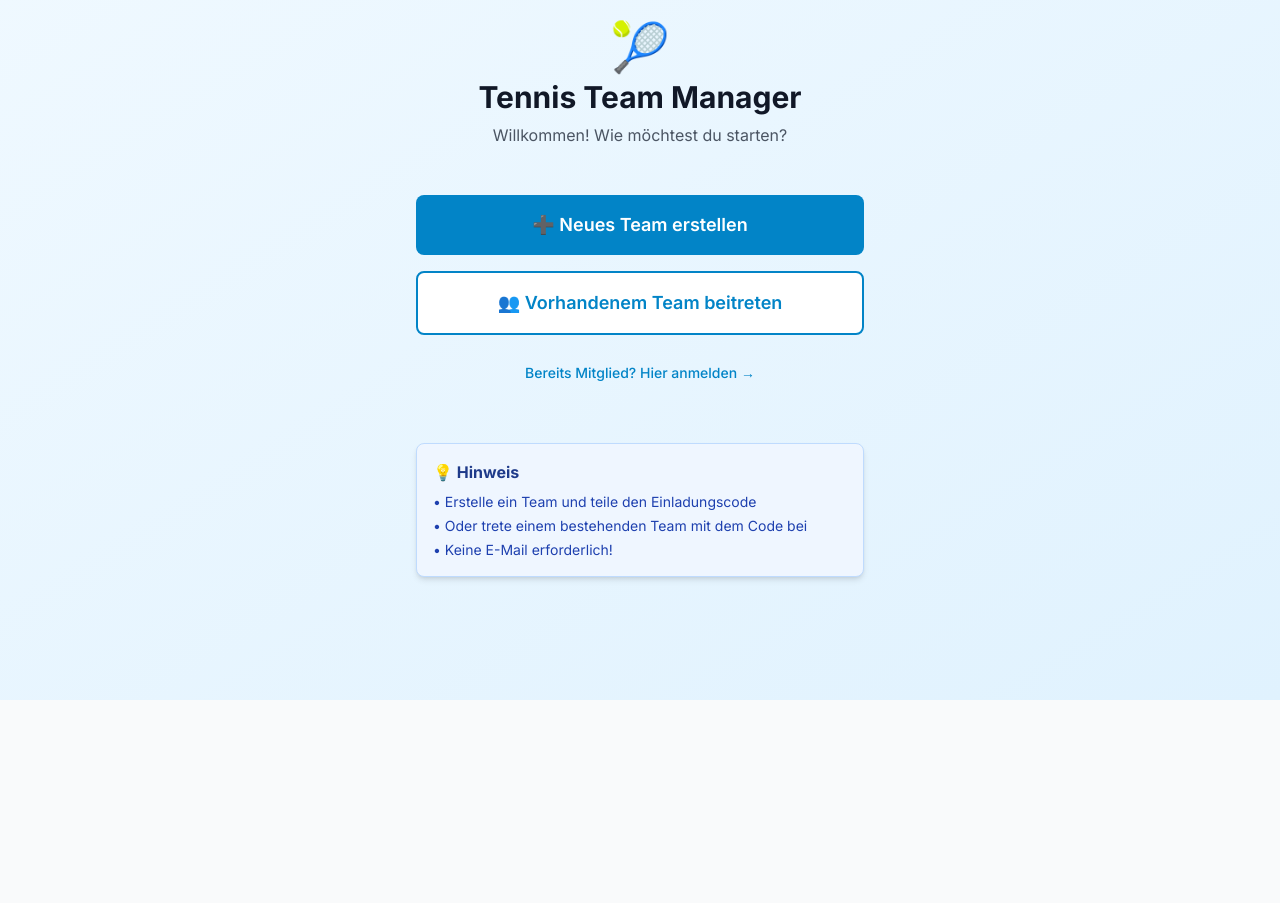
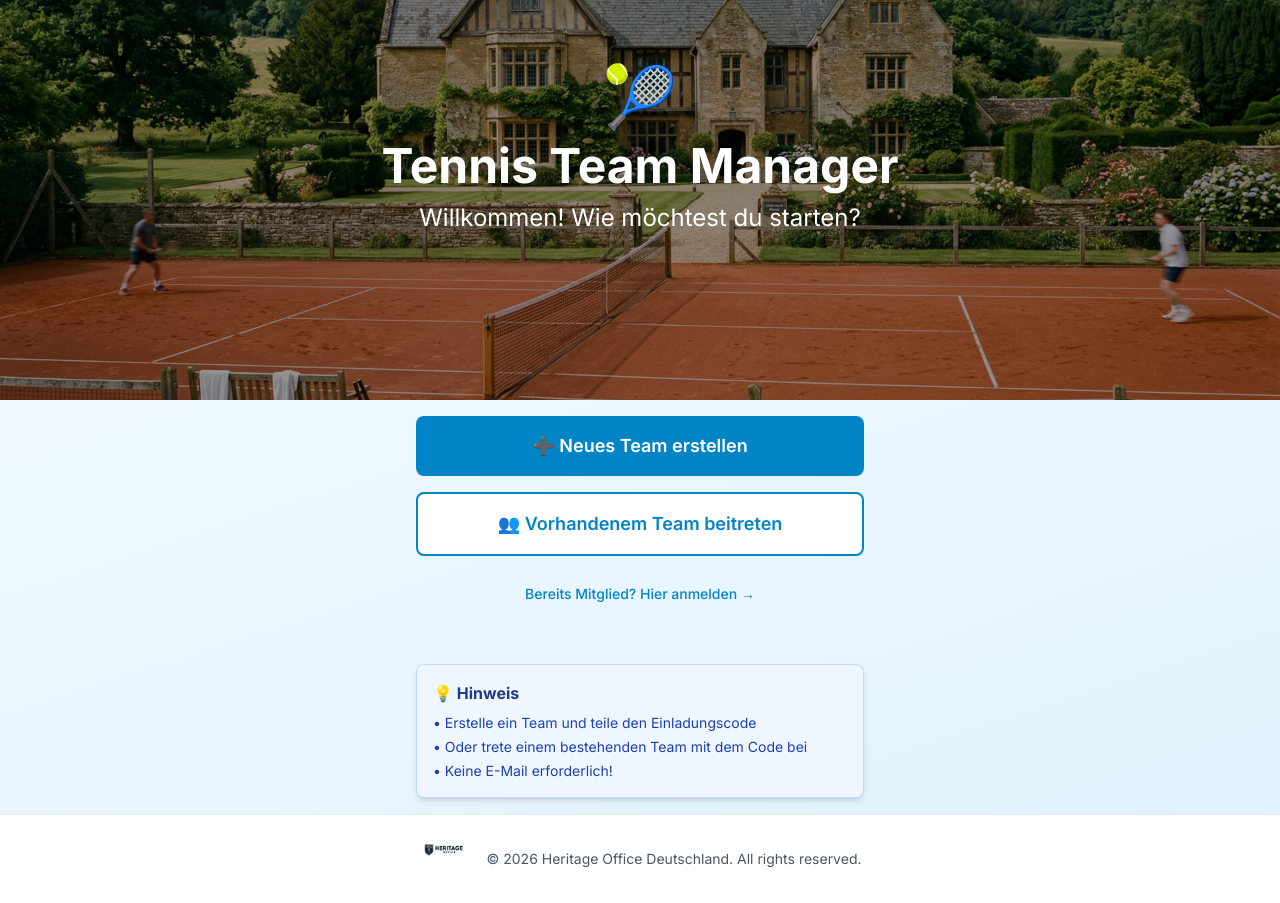
Before and after one commit to myumyu3/tennis-team-app, a Next.js app: page / in a window 1280 px wide. Shown: the part 100-1003 px from the top of the page. Before the commit the page ends 800 px from the top, so only its background shows below. Built offline with nearby package versions, Linux system fonts and the light colour scheme; no server answers.

Commit message:
トップページにヒーロー画像とロゴ付きフッターを追加

```diff
--- a/src/app/page.tsx
+++ b/src/app/page.tsx
@@ -5,6 +5,7 @@
 import { useEffect } from 'react';
 import { useRouter } from 'next/navigation';
 import { useAuth } from '@/contexts/AuthContext';
+import Image from 'next/image';
 
 export default function HomePage() {
   const router = useRouter();
@@ -26,14 +27,29 @@ export default function HomePage() {
   }
 
   return (
-    <div className="min-h-screen flex flex-col items-center justify-center p-4 bg-gradient-to-br from-primary-50 to-primary-100">
-      <div className="w-full max-w-md">
-        <div className="text-center mb-12">
-          <h1 className="text-5xl font-bold mb-2">🎾</h1>
-          <h2 className="text-3xl font-bold text-gray-900 mb-2">Tennis Team Manager</h2>
-          <p className="text-gray-600">Willkommen! Wie möchtest du starten?</p>
+    <div className="min-h-screen flex flex-col">
+      {/* ヒーローセクション - 背景画像 */}
+      <div className="relative h-[400px] md:h-[500px] w-full">
+        <Image
+          src="/images/tennisclub.jpg"
+          alt="Tennis Court"
+          fill
+          className="object-cover"
+          priority
+        />
+        <div className="absolute inset-0 bg-black bg-opacity-40"></div>
+        <div className="absolute inset-0 flex items-center justify-center">
+          <div className="text-center text-white px-4">
+            <h1 className="text-5xl md:text-6xl font-bold mb-4">🎾</h1>
+            <h2 className="text-4xl md:text-5xl font-bold mb-3">Tennis Team Manager</h2>
+            <p className="text-xl md:text-2xl">Willkommen! Wie möchtest du starten?</p>
+          </div>
+        </div>
       </div>
 
+      {/* メインコンテンツ */}
+      <div className="flex-1 flex flex-col items-center justify-center p-4 bg-gradient-to-br from-primary-50 to-primary-100">
+        <div className="w-full max-w-md">
           <div className="space-y-4">
             <button
               onClick={() => router.push('/team/create')}
@@ -67,5 +83,22 @@ export default function HomePage() {
           </div>
         </div>
       </div>
+
+      {/* フッター */}
+      <footer className="bg-white border-t border-gray-200 py-6">
+        <div className="max-w-4xl mx-auto px-4 text-center">
+          <p className="text-sm text-gray-600 flex items-center justify-center gap-2">
+            <Image
+              src="/images/heritage_logo_small.jpg"
+              alt="Heritage Office"
+              width={60}
+              height={20}
+              className="inline-block"
+            />
+            © 2026 Heritage Office Deutschland. All rights reserved.
+          </p>
+        </div>
+      </footer>
+    </div>
   );
 }
```
Also changed, not shown: public/images/heritage_logo_small.jpg (added), public/images/tennisclub.jpg (added). Lines whose indentation alone changed are shown as unchanged.
